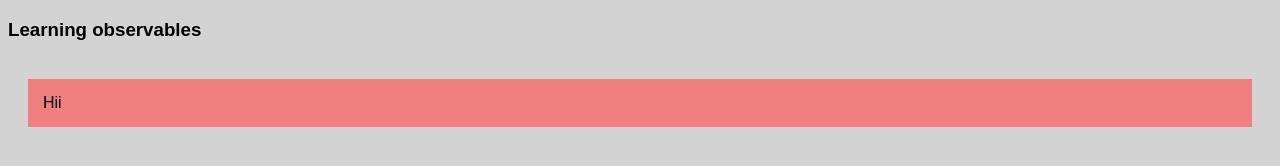
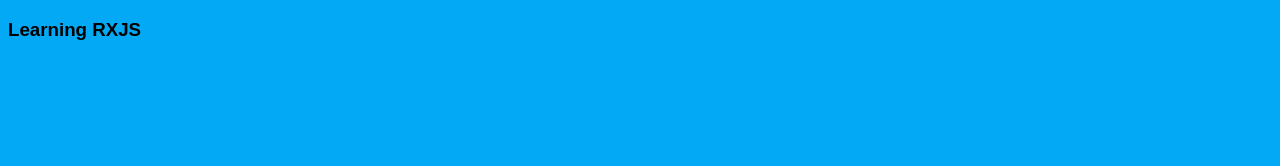
Before and after one commit to himanshi-tandon/rxjs, a website built with webpack: page src/index.html in a window 1280 px wide. Built offline with nearby package versions, Linux system fonts and the light colour scheme.

```diff
--- a/src/index.html
+++ b/src/index.html
@@ -6,13 +6,13 @@
     <meta http-equiv="X-UA-Compatible" content="ie=edge">
     <title>Learning Observables</title>
     <style>
-        body { font-family: 'Arial'; background: lightgray }
+        body { font-family: 'Arial'; background: #03A9F4 }
         ul { list-style-type: none; padding: 20px; }
         li { padding: 15px; background: lightcoral; margin-bottom: 10px; }
     </style>
 </head>
 <body>
-    <h3>Learning observables</h3>
+    <h3>Learning RXJS</h3>
     <div>
         <ul id="list"></ul>
     </div>
--- a/src/index.ts
+++ b/src/index.ts
@@ -1,10 +1,6 @@
-console.log('Hii');
-
-addItem('Hii');
-
-function addItem(data: any) {
-    var node = document.createElement('li');
-    var textNode = document.createTextNode(data);
-    node.appendChild(textNode);
-    document.getElementById('list').appendChild(node);
-}
+// RxJS v6+
+import { of } from 'rxjs';
+//emits any number of provided values in sequence
+const source = of(1, 2, 3, 4, 5);
+//output: 1,2,3,4,5
+const subscribe = source.subscribe(val => console.log(val));
```
Also changed, not shown: assets/Observable.PNG (added), assets/Observable_Observer_Subcription.PNG (added), assets/subcription.PNG (added), 1 other file.
